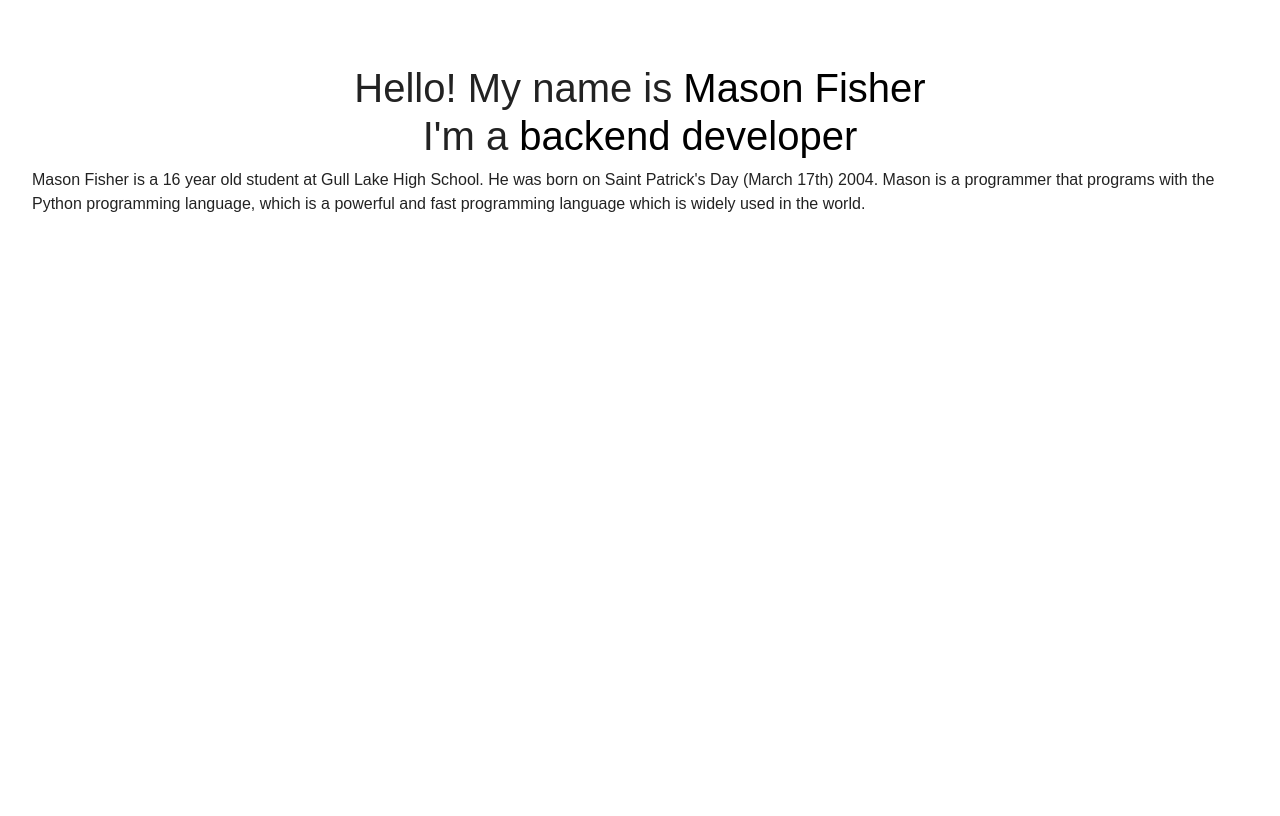
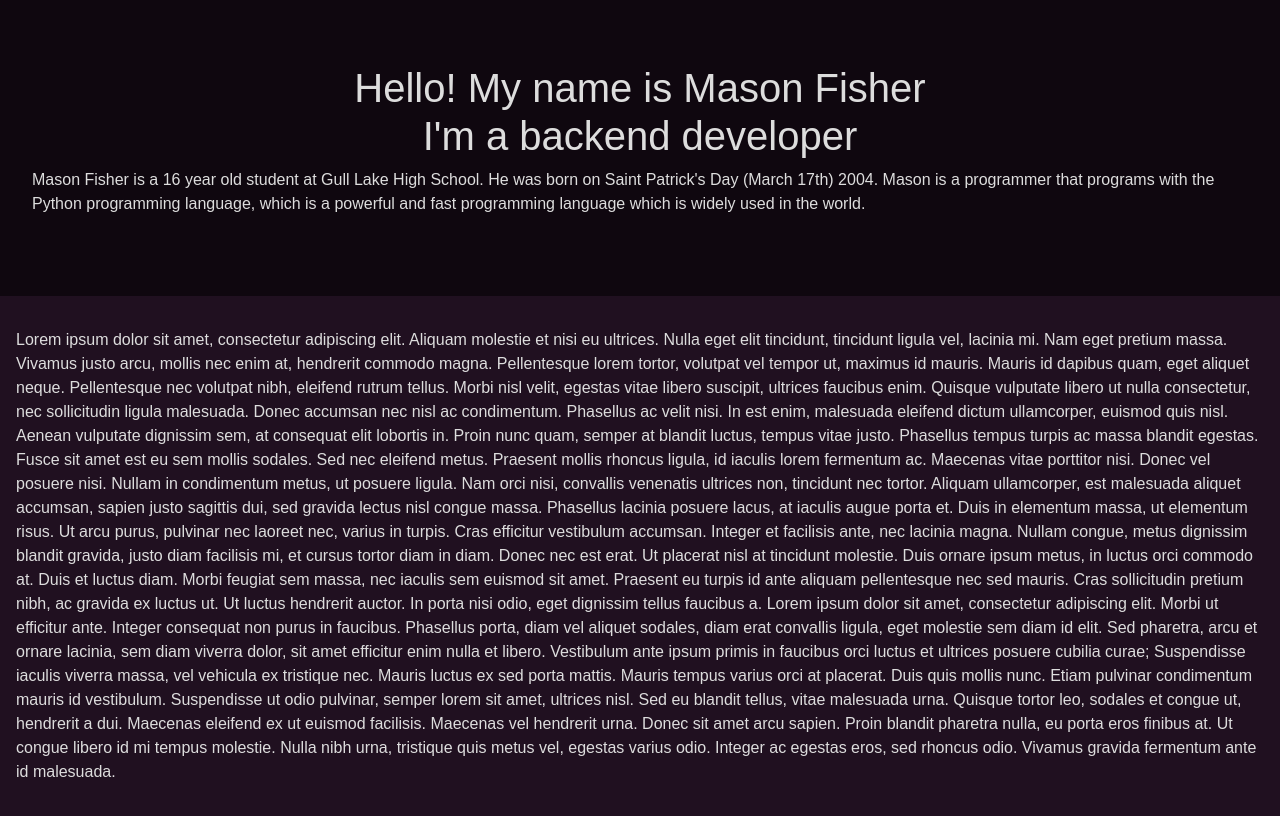
Before and after one commit to MachineThing/Portfolio-SiteV2, a Django app: page / in a window 1280 px wide. Before the commit the page ends 212 px from the top, so only its background shows below. Run offline with Django 3.2, Linux system fonts and the light colour scheme.

Commit message:
Changed colors

```diff
--- a/portfolio/static/index.css
+++ b/portfolio/static/index.css
@@ -2,14 +2,19 @@ html, body {
   margin: 0px;
   display: block;
   font-family: sans-serif;
-  color: #000000dd;
+  background-color: #201020;
+  color: #dddddd;
 }
 h1 {
   text-align: center;
 }
 .dblock {
+  background-color: #00000088;
   margin: 0px;
   padding: 4rem 2rem;
+}
+.main {
+  margin: 2rem 1rem;
 }
 .grass {
   /* TODO: Make this display my contribution chart */
@@ -18,6 +23,3 @@ h1 {
   background-repeat: no-repeat;
   background-size: cover;
 }
-.popout {
-  color: #000000ff;
-}
--- a/projects/templates/projects/index.html
+++ b/projects/templates/projects/index.html
@@ -11,11 +11,22 @@
   </head>
   <body>
     <div class="dblock grass">
-      <h1>Hello! My name is <span class="popout">Mason Fisher</span><br />I'm a <span class="popout">backend developer</span></h1>
+      <h1>Hello! My name is Mason Fisher<br />I'm a backend developer</h1>
       <p>Mason Fisher is a {{ age }} year old student at Gull Lake High School.
         He was born on Saint Patrick's Day (March 17th) 2004.
         Mason is a programmer that programs with the Python programming language,
         which is a powerful and fast programming language which is widely used in the world.</p>
     </div>
+    <div class="main">
+      <p>Lorem ipsum dolor sit amet, consectetur adipiscing elit. Aliquam molestie et nisi eu ultrices. Nulla eget elit tincidunt, tincidunt ligula vel, lacinia mi. Nam eget pretium massa. Vivamus justo arcu, mollis nec enim at, hendrerit commodo magna. Pellentesque lorem tortor, volutpat vel tempor ut, maximus id mauris. Mauris id dapibus quam, eget aliquet neque. Pellentesque nec volutpat nibh, eleifend rutrum tellus. Morbi nisl velit, egestas vitae libero suscipit, ultrices faucibus enim. Quisque vulputate libero ut nulla consectetur, nec sollicitudin ligula malesuada. Donec accumsan nec nisl ac condimentum. Phasellus ac velit nisi. In est enim, malesuada eleifend dictum ullamcorper, euismod quis nisl. Aenean vulputate dignissim sem, at consequat elit lobortis in. Proin nunc quam, semper at blandit luctus, tempus vitae justo. Phasellus tempus turpis ac massa blandit egestas. Fusce sit amet est eu sem mollis sodales.
+
+Sed nec eleifend metus. Praesent mollis rhoncus ligula, id iaculis lorem fermentum ac. Maecenas vitae porttitor nisi. Donec vel posuere nisi. Nullam in condimentum metus, ut posuere ligula. Nam orci nisi, convallis venenatis ultrices non, tincidunt nec tortor. Aliquam ullamcorper, est malesuada aliquet accumsan, sapien justo sagittis dui, sed gravida lectus nisl congue massa. Phasellus lacinia posuere lacus, at iaculis augue porta et. Duis in elementum massa, ut elementum risus. Ut arcu purus, pulvinar nec laoreet nec, varius in turpis. Cras efficitur vestibulum accumsan. Integer et facilisis ante, nec lacinia magna. Nullam congue, metus dignissim blandit gravida, justo diam facilisis mi, et cursus tortor diam in diam.
+
+Donec nec est erat. Ut placerat nisl at tincidunt molestie. Duis ornare ipsum metus, in luctus orci commodo at. Duis et luctus diam. Morbi feugiat sem massa, nec iaculis sem euismod sit amet. Praesent eu turpis id ante aliquam pellentesque nec sed mauris. Cras sollicitudin pretium nibh, ac gravida ex luctus ut. Ut luctus hendrerit auctor. In porta nisi odio, eget dignissim tellus faucibus a.
+
+Lorem ipsum dolor sit amet, consectetur adipiscing elit. Morbi ut efficitur ante. Integer consequat non purus in faucibus. Phasellus porta, diam vel aliquet sodales, diam erat convallis ligula, eget molestie sem diam id elit. Sed pharetra, arcu et ornare lacinia, sem diam viverra dolor, sit amet efficitur enim nulla et libero. Vestibulum ante ipsum primis in faucibus orci luctus et ultrices posuere cubilia curae; Suspendisse iaculis viverra massa, vel vehicula ex tristique nec. Mauris luctus ex sed porta mattis. Mauris tempus varius orci at placerat. Duis quis mollis nunc. Etiam pulvinar condimentum mauris id vestibulum.
+
+Suspendisse ut odio pulvinar, semper lorem sit amet, ultrices nisl. Sed eu blandit tellus, vitae malesuada urna. Quisque tortor leo, sodales et congue ut, hendrerit a dui. Maecenas eleifend ex ut euismod facilisis. Maecenas vel hendrerit urna. Donec sit amet arcu sapien. Proin blandit pharetra nulla, eu porta eros finibus at. Ut congue libero id mi tempus molestie. Nulla nibh urna, tristique quis metus vel, egestas varius odio. Integer ac egestas eros, sed rhoncus odio. Vivamus gravida fermentum ante id malesuada. </p>
+    </div>
   </body>
 </html>
```
